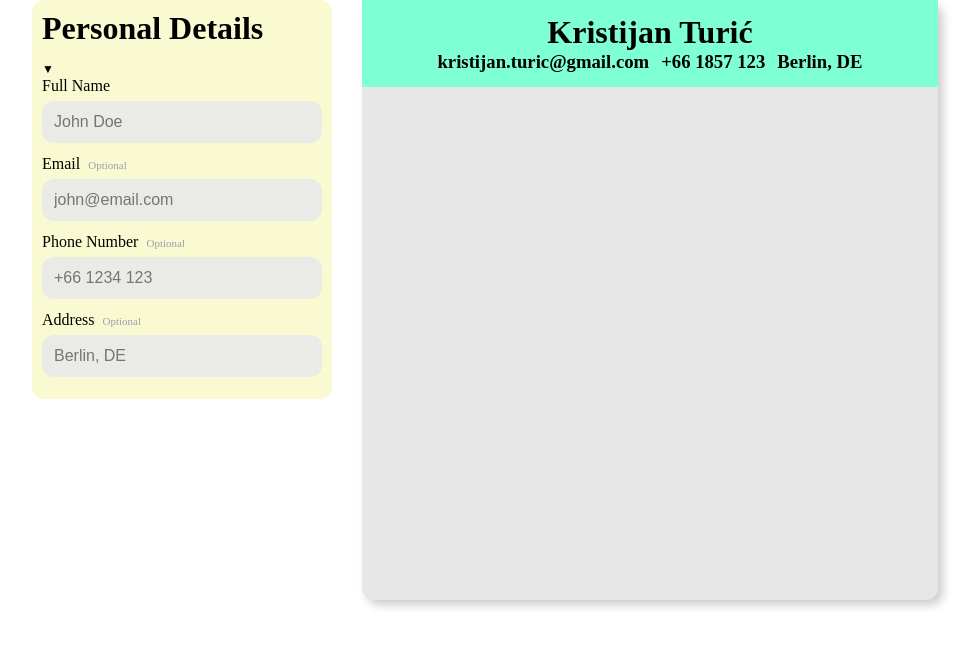
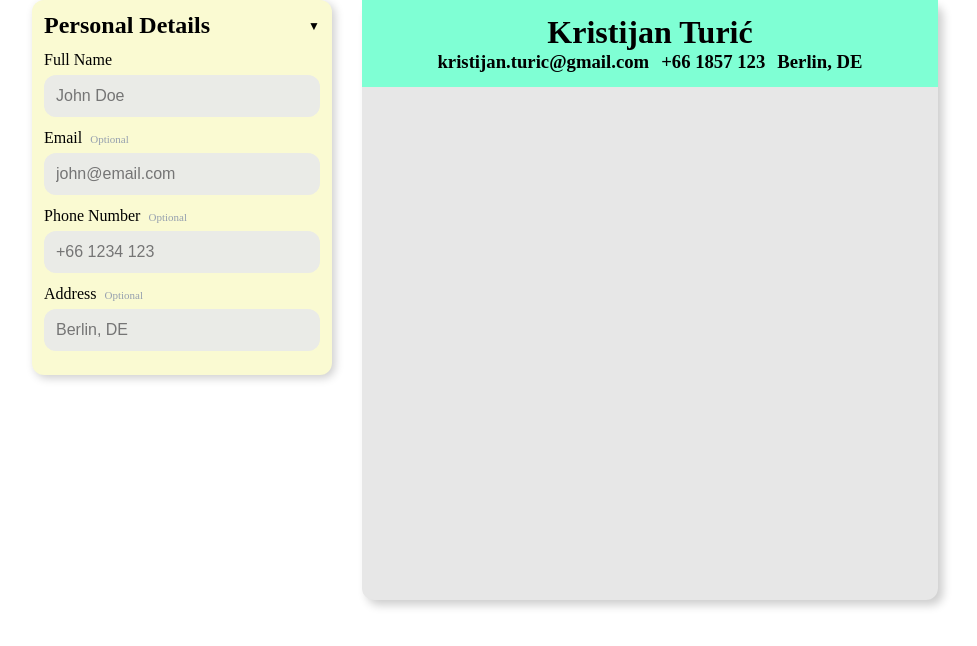
Before and after one commit to KristijanTuric/cv-application, a React (Vite) app: page / in a window 1280 px wide. Shown: the top 646 px of the page, without its empty margins (155-1132 px from the left). Built offline with nearby package versions, Linux system fonts and the light colour scheme; a web font is replaced by a local one.

Commit message:
Update Personal Details style

```diff
--- a/src/styles/PersonalDetails.css
+++ b/src/styles/PersonalDetails.css
@@ -1,14 +1,22 @@
 .personal-details {
     background-color: lightgoldenrodyellow;
     width: 300px;
-    padding: 10px;
+    padding: 12px;
     border-radius: 12px;
     user-select: none;
+
+    box-shadow: 3px 3px 10px rgba(0, 0, 0, 0.2);
+}
+
+.personal-details-header {
+    display: flex;
+    justify-content: space-between;
+    align-items: center;
+    margin-bottom: 12px;
+    cursor: pointer;
 }
 
 .personal-details h1 {
     font-family: "Nunito-Bold";
-    margin-bottom: 12px;
-    cursor: pointer;
-    user-select: none;
+    font-size: x-large;
 }
```
